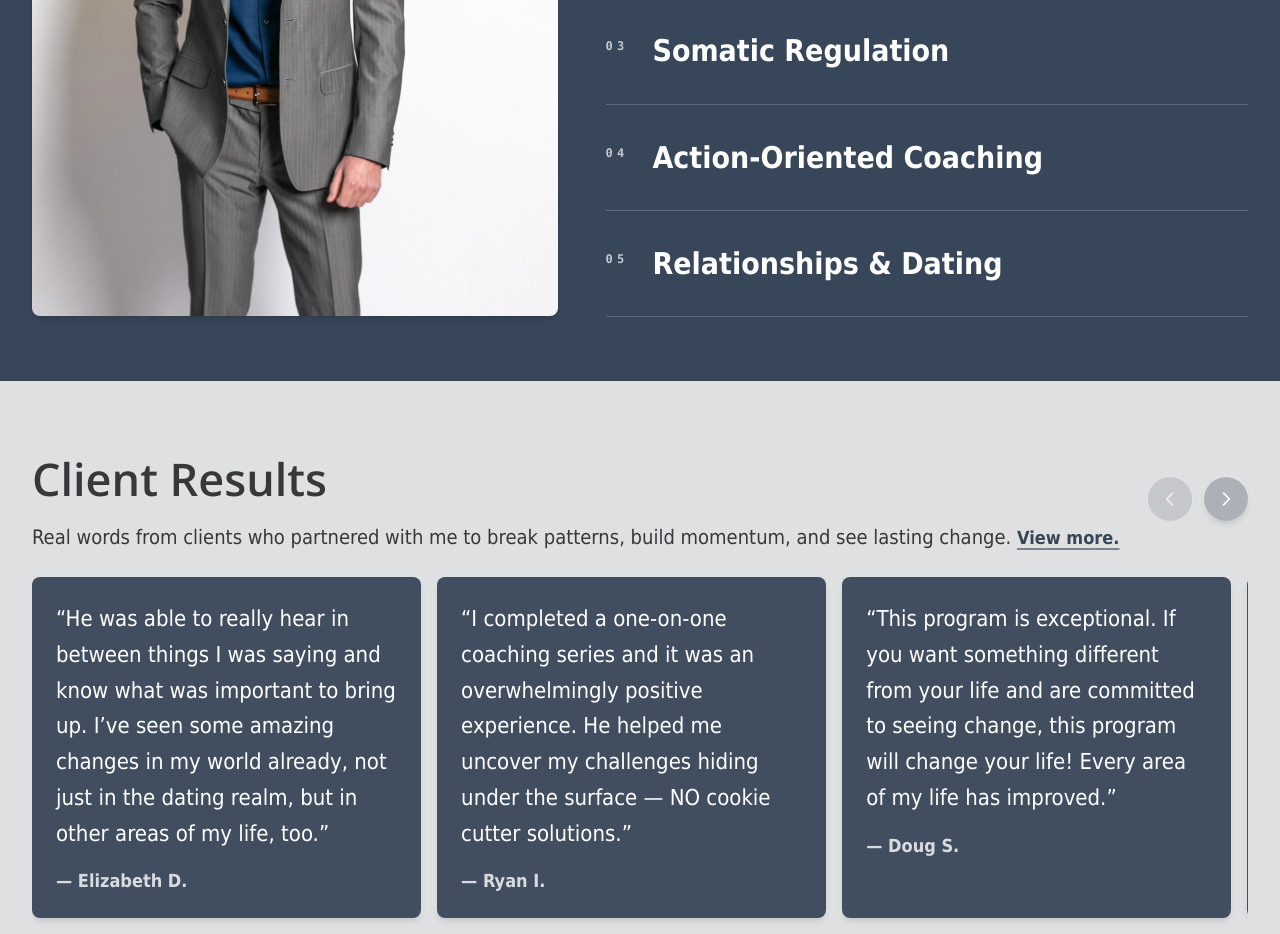
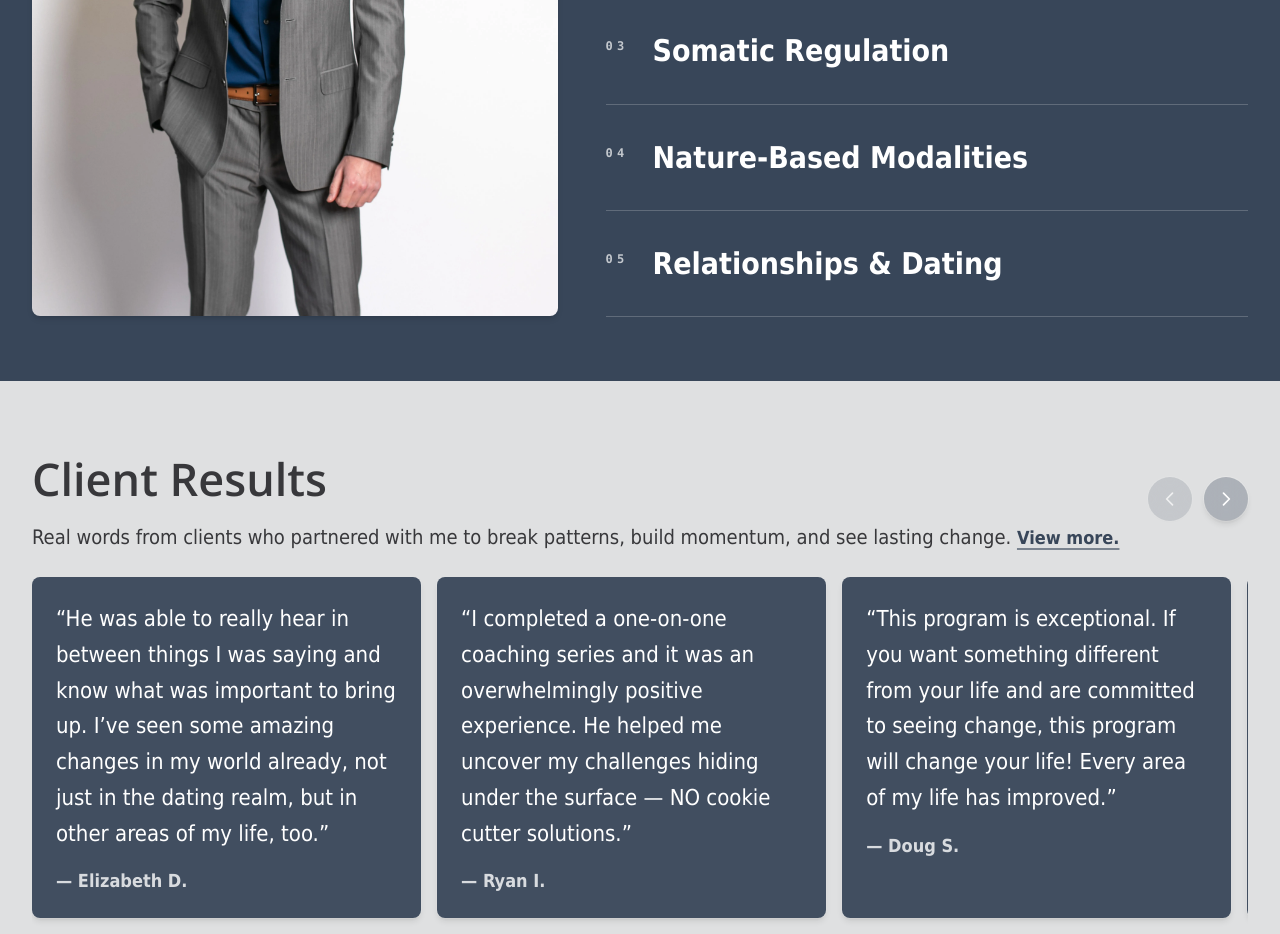
Before and after one commit to michaelzick/michaelzick.com, a Next.js app: page / in a window 1280 px wide. Shown: the part 3480-4414 px from the top of the page. Built offline with nearby package versions, Linux system fonts and the light colour scheme.

Commit message:
swapped "action-oriented" with "nature-based"

```diff
--- a/components/sections/SpecialtiesSection.tsx
+++ b/components/sections/SpecialtiesSection.tsx
@@ -16,7 +16,7 @@ export function SpecialtiesSection({ sectionRef, titleRef, scrollMarginTop, isVi
     'Restructuring Beliefs',
     'Healing Self-Sabotage',
     'Somatic Regulation',
-    'Action-Oriented Coaching',
+    'Nature-Based Modalities',
     'Relationships & Dating',
   ];
   const { setRef: setImageRef, visibleStates: imageVisible } = useFadeInOnScroll(1, 0.3);
```
